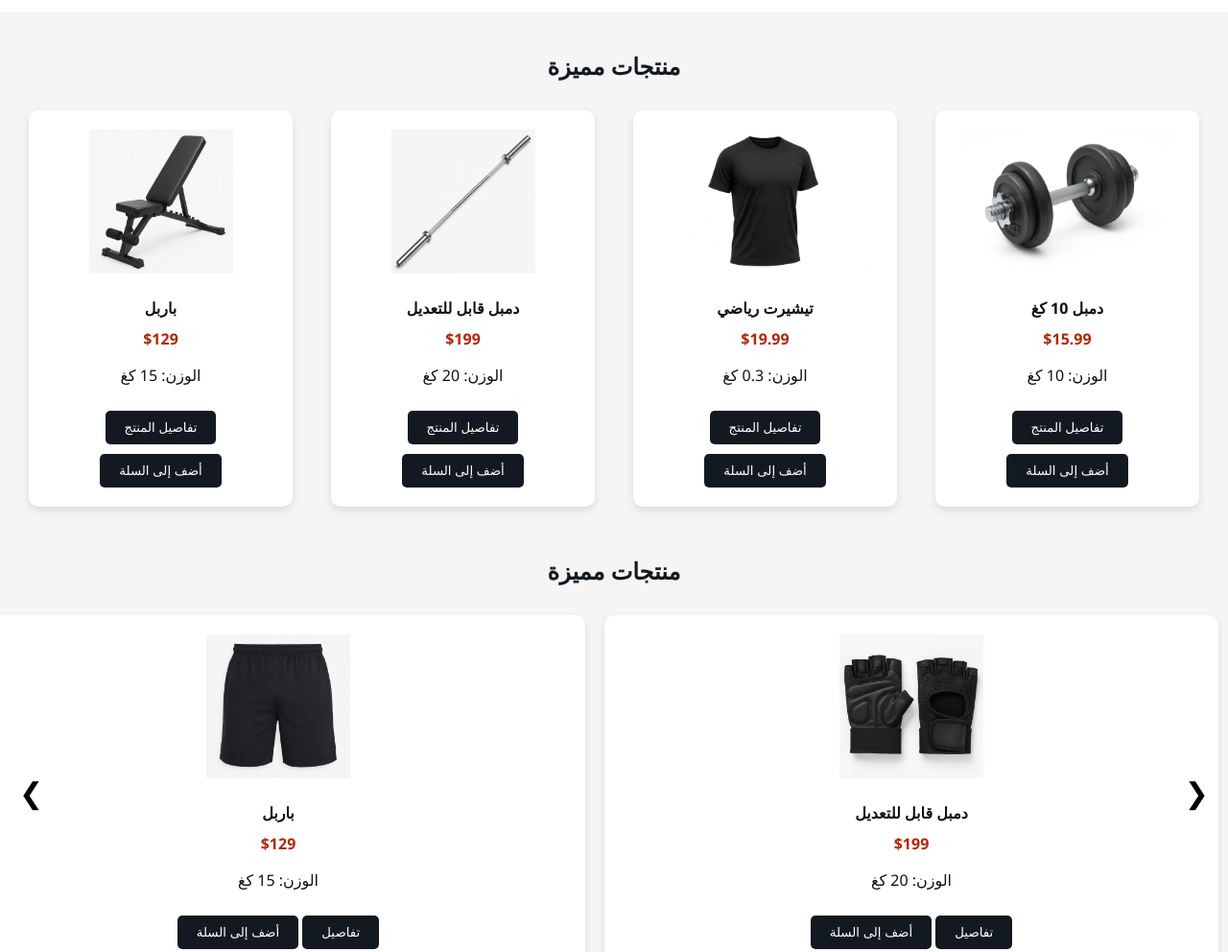
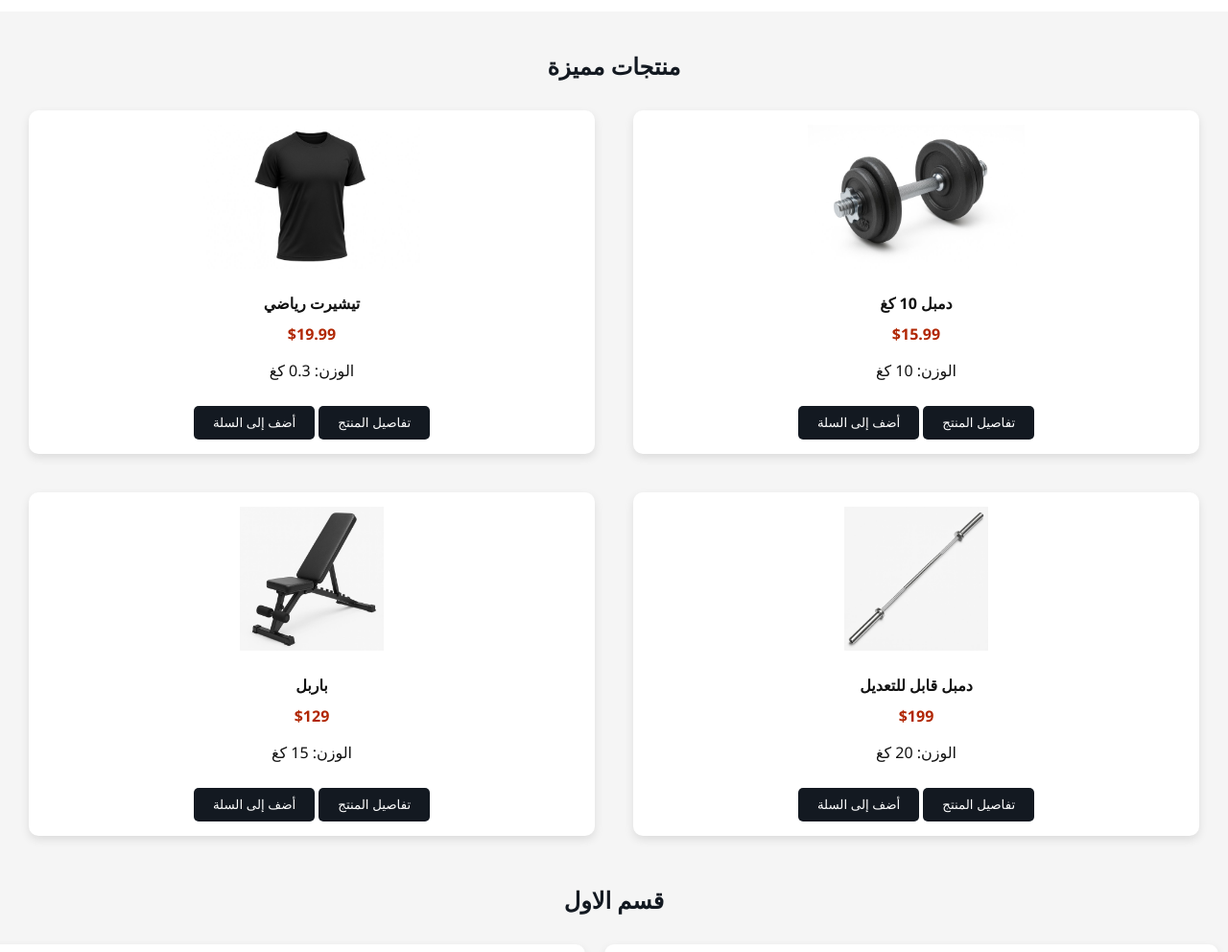
Before and after one commit to xhhh55/xcvbn, a plain HTML site: page index.html in a window 1280 px wide. Shown: the part 528-1520 px from the top of the page at 96% size. Drawn offline with Linux system fonts and the light colour scheme.

Commit message:
Update index.htmlم

```diff
--- a/index.html
+++ b/index.html
@@ -1,10 +1,9 @@
-
 <!DOCTYPE html><html lang="ar" dir="rtl">
 <head>
   <meta charset="UTF-8">
   <meta name="viewport" content="width=device-width, initial-scale=1.0">
   <title>JF Sports - المتجر الرياضي</title>
-  <img src="photo_2025-04-17_13-56-59.jpg" alt="JF Sport Logo" style="display:none;">
+  <img src="/photo_2025-04-17_13-56-59.jpg" alt="JF Sport Logo" style="display:none;">
   <link rel="stylesheet" href="https://cdnjs.cloudflare.com/ajax/libs/font-awesome/6.4.0/css/all.min.css">
   <style>
     * {
@@ -190,6 +189,47 @@
   color: black;
   cursor: pointer;
 }
+.grid {
+  display: grid;
+  grid-template-columns: repeat(2, 1fr); /* عرض عمودين فقط */
+  gap: 20px;
+  padding: 0 20px;
+}
+
+.product-card {
+  background-color: white;
+  border-radius: 10px;
+  padding: 15px;
+  text-align: center;
+  box-shadow: 0 4px 10px rgba(0, 0, 0, 0.1);
+}
+
+.product-card img {
+  width: 100%;
+  height: 150px;
+  object-fit: contain;
+  margin-bottom: 10px;
+}
+
+.product-card h3 {
+  font-size: 16px;
+  margin: 10px 0;
+}
+
+.product-card .price {
+  color: #b12704;
+  font-weight: bold;
+}
+
+.product-card button {
+  background-color: #131921;
+  color: white;
+  border: none;
+  padding: 10px 20px;
+  border-radius: 5px;
+  cursor: pointer;
+  margin-top: 10px;
+}
   </style>
 </head>
 <body>
@@ -225,6 +265,7 @@
   <section id="products">
     <h2 class="section-title">منتجات مميزة</h2>
     <div class="grid">
+      <!-- منتج 1 -->
       <div class="product-card">
         <img src="photo_2025-04-11_17-11-04.jpg" alt="منتج 1">
         <h3>دمبل 10 كغ</h3>
@@ -233,6 +274,7 @@
         <button>تفاصيل المنتج</button>
         <button>أضف إلى السلة</button>
       </div>
+      <!-- منتج 2 -->
       <div class="product-card">
         <img src="photo_2025-04-11_17-11-08.jpg" alt="منتج 2">
         <h3>تيشيرت رياضي</h3>
@@ -241,6 +283,7 @@
         <button>تفاصيل المنتج</button>
         <button>أضف إلى السلة</button>
       </div>
+      <!-- منتج 3 -->
       <div class="product-card">
         <img src="photo_2025-04-11_21-54-27.jpg" alt="دمبل قابل للتعديل">
         <h3>دمبل قابل للتعديل</h3>
@@ -249,6 +292,7 @@
         <button>تفاصيل المنتج</button>
         <button>أضف إلى السلة</button>
       </div>
+      <!-- منتج 4 -->
       <div class="product-card">
         <img src="photo_2025-04-11_21-59-39.jpg" alt="باربل">
         <h3>باربل</h3>
@@ -260,8 +304,9 @@
       <!-- أضف المزيد حسب الحاجة -->
     </div>
   </section>
+  </section>
   <section id="products">
-    <h2 class="section-title">منتجات مميزة</h2>
+    <h2 class="section-title">قسم الاول</h2>
     <div class="slider-container">
       <div class="slider" id="productSlider">
         <!-- منتج 1 -->
```
